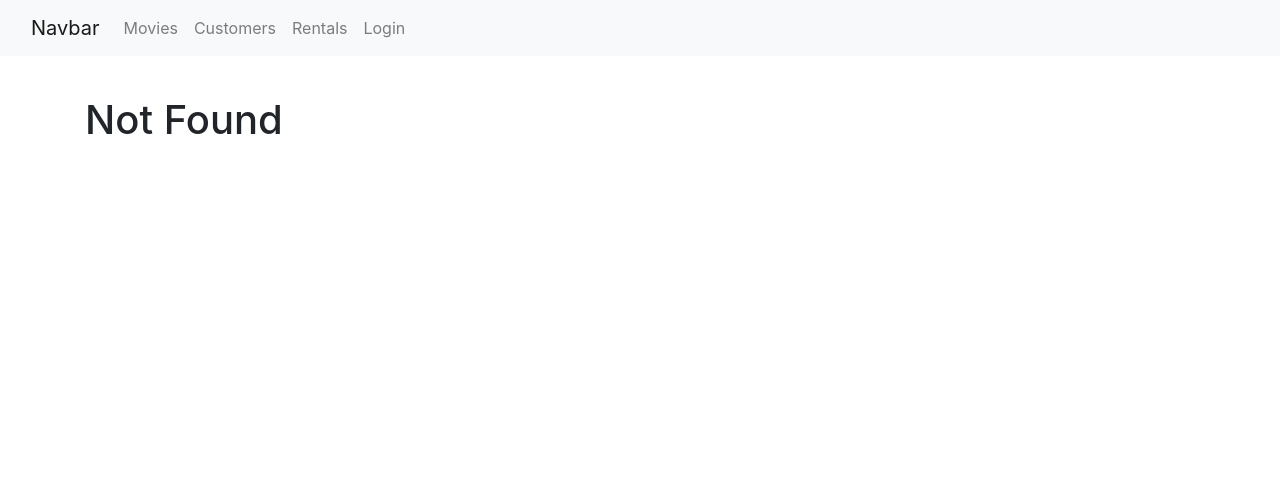
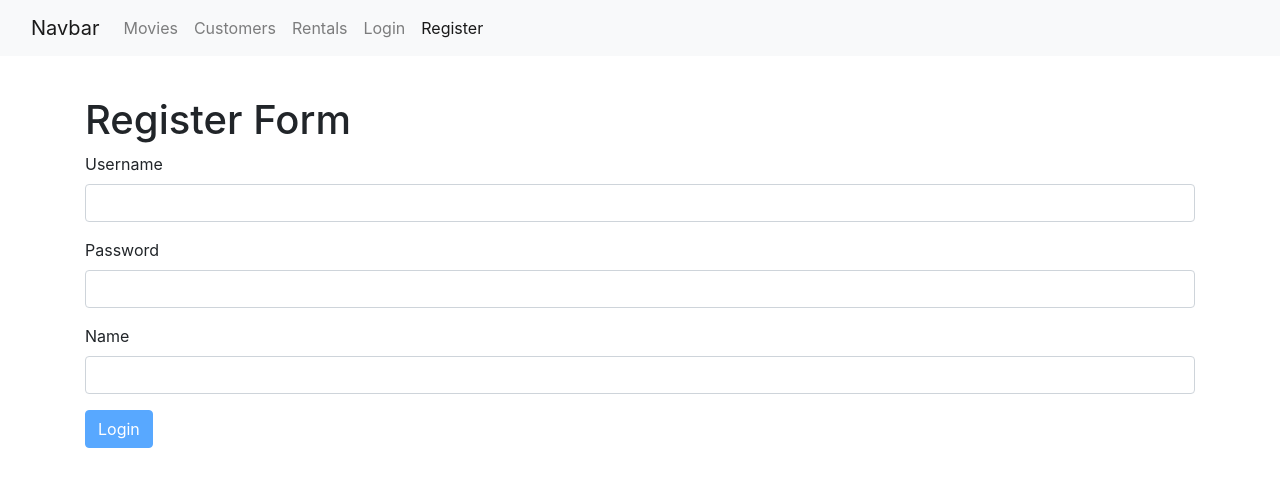
Before and after one commit to william-brace/Movie-list-app---React-test, a React (Create React App) app: page /register in a window 1280 px wide. Before the commit this address led to /not-found. Shown: the top 486 px of the page. Built offline with nearby package versions, Linux system fonts and the light colour scheme.

Commit message:
Made form component resuable and created new registration form

```diff
--- a/src/App.js
+++ b/src/App.js
@@ -5,6 +5,7 @@
 import Customers from "./components/customers";
 import Rentals from "./components/rentals";
 import LoginForm from "./components/loginForm";
+import RegisterForm from "./components/RegisterForm";
 import tableItem from "./components/common/tableItem";
 import NavBar from "./components/common/navBar";
 import "./App.css";
@@ -17,6 +18,7 @@
         <NavBar />
         <main className="container">
           <Switch>
+            <Route path="/register" component={RegisterForm} />
             <Route path="/login" component={LoginForm} />
             <Route path="/movies/:id" component={tableItem} />
             <Route path="/movies" component={MovieList} />
--- /dev/null
+++ b/src/components/RegisterForm.jsx
@@ -0,0 +1,43 @@
+import React from "react";
+
+import Joi from "joi-browser";
+import Form from "./common/form";
+
+class RegisterForm extends Form {
+  state = {
+    data: { username: "", password: "", name: "" },
+    errors: {},
+  };
+
+  schema = {
+    username: Joi.string()
+      .required()
+      .email({ minDomainSegments: 2, tlds: { allow: ["com", "net"] } })
+      .label("Username"),
+    password: Joi.string().required().min(5).label("Password"),
+    name: Joi.string()
+      .required()
+
+      .label("Name"),
+  };
+
+  doSubmit = () => {
+    console.log("Submitted");
+  };
+
+  render() {
+    return (
+      <div>
+        <h1>Register Form</h1>
+        <form onSubmit={this.handleSubmit}>
+          {this.renderInput("username", "Username")}
+          {this.renderInput("password", "Password", "password")}
+          {this.renderInput("name", "Name")}
+          {this.renderButton("Login")}
+        </form>
+      </div>
+    );
+  }
+}
+
+export default RegisterForm;
--- /dev/null
+++ b/src/components/common/form.jsx
@@ -0,0 +1,78 @@
+import React, { Component } from "react";
+import Joi from "joi-browser";
+import Input from "./input";
+
+class Form extends Component {
+  state = { data: {}, errors: {} };
+
+  validate = () => {
+    const options = { abortEarly: false };
+    const result = Joi.validate(this.state.data, this.schema, options);
+
+    if (!result.error) return null;
+
+    const errors = {};
+    for (let item of result.error.details) errors[item.path[0]] = item.message;
+    return errors;
+  };
+
+  validateProperty = ({ name, value }) => {
+    const obj = { [name]: value };
+    const schema = { [name]: this.schema[name] };
+
+    const { error } = Joi.validate(obj, schema);
+
+    return error ? error.details[0].message : null;
+  };
+
+  handleChange = ({ currentTarget: input }) => {
+    const errors = { ...this.state.errors };
+    const errorMessage = this.validateProperty(input);
+
+    errorMessage
+      ? (errors[input.name] = errorMessage)
+      : delete errors[input.name];
+
+    const data = this.state.data;
+    data[input.name] = input.value;
+    this.setState({ data, errors });
+  };
+
+  handleSubmit = (e) => {
+    e.preventDefault();
+
+    const errors = this.validate();
+    this.setState({ errors: errors || {} });
+    if (errors) return;
+    //Normally server would be called at this point
+    this.doSubmit();
+  };
+
+  renderButton = (label) => {
+    return (
+      <button disabled={this.validate()} className="btn btn-primary">
+        {label}
+      </button>
+    );
+  };
+
+  renderInput = (name, label, type = "text") => {
+    const { data, errors } = this.state;
+    return (
+      <Input
+        type={type}
+        name={name}
+        value={data[name]}
+        label={label}
+        onChange={this.handleChange}
+        error={errors[name]}
+      />
+    );
+  };
+
+  // render() {
+  //     return (  );
+  // }
+}
+
+export default Form;
--- a/src/components/common/input.jsx
+++ b/src/components/common/input.jsx
@@ -1,19 +1,12 @@
 import React from "react";
 
-const Input = ({ name, value, label, onChange, error }) => {
+const Input = ({ name, label, error, ...rest }) => {
   return (
     <div className="form-group">
       <label className="form-label" htmlFor={name}>
         {label}
       </label>
-      <input
-        className="form-control"
-        type="text"
-        id={name}
-        value={value}
-        onChange={onChange}
-        name={name}
-      />
+      <input className="form-control" {...rest} id={name} name={name} />
       {error && <div className="alert alert-danger">{error}</div>}
     </div>
   );
--- a/src/components/common/navBar.jsx
+++ b/src/components/common/navBar.jsx
@@ -41,6 +41,11 @@
                 Login
               </NavLink>
             </li>
+            <li className="nav-item">
+              <NavLink className="nav-link" to="/register">
+                Register
+              </NavLink>
+            </li>
           </ul>
         </div>
       </div>
--- a/src/components/loginForm.jsx
+++ b/src/components/loginForm.jsx
@@ -1,10 +1,11 @@
-import React, { Component } from "react";
-import Input from "./common/input";
+import React from "react";
+
 import Joi from "joi-browser";
+import Form from "./common/form";
 
-class LoginForm extends Component {
+class LoginForm extends Form {
   state = {
-    account: { username: "", password: "" },
+    data: { username: "", password: "" },
     errors: {},
   };
 
@@ -13,80 +14,18 @@
     password: Joi.string().required().label("Password"),
   };
 
-  validate = () => {
-    const result = Joi.validate(this.state.account, this.schema, {
-      abortEarly: false,
-    });
-    console.log(result);
-
-    if (!result.error) return null;
-
-    const errors = {};
-    for (let item of result.error.details) errors[item.path[0]] = item.message;
-    return errors;
-
-    //   const { account } = this.state;
-
-    //   if (account.username.trim() === "")
-    //     errors["username"] = "Username is required!";
-    //   if (account.password.trim() === "")
-    //     errors["password"] = "Password is required!";
-
-    //   return Object.keys(errors).length === 0 ? null : errors;
-  };
-
-  validateProperty = ({ name, value }) => {
-    if (name === "username") {
-      if (value.trim() === "") return "Username is required";
-    }
-    if (name === "password") {
-      if (value.trim() === "") return "Password is required";
-    }
-  };
-
-  handleSubmit = (e) => {
-    e.preventDefault();
-
-    const errors = this.validate();
-    this.setState({ errors: errors || {} });
-    if (errors) return;
-    //Normally server would be called at this point
+  doSubmit = () => {
     console.log("Submitted");
   };
 
-  handleChange = ({ currentTarget: input }) => {
-    const errors = { ...this.state.errors };
-    const errorMessage = this.validateProperty(input);
-    errorMessage
-      ? (errors[input.name] = errorMessage)
-      : delete errors[input.name];
-
-    const account = this.state.account;
-    account[input.name] = input.value;
-    this.setState({ account, errors });
-  };
-
   render() {
-    const { account, errors } = this.state;
     return (
       <div>
         <h1>Login Form</h1>
         <form onSubmit={this.handleSubmit}>
-          <Input
-            name="username"
-            value={account.username}
-            label="Username"
-            onChange={this.handleChange}
-            error={errors.username}
-          />
-          <Input
-            name="password"
-            value={account.password}
-            label="Password"
-            onChange={this.handleChange}
-            error={errors.password}
-          />
-          <button className="btn btn-primary">Login</button>
+          {this.renderInput("username", "Username")}
+          {this.renderInput("password", "Password", "password")}
+          {this.renderButton("login")}
         </form>
       </div>
     );
```
Also changed, not shown: 1 other file (tests, documents, lock files or other folders).
